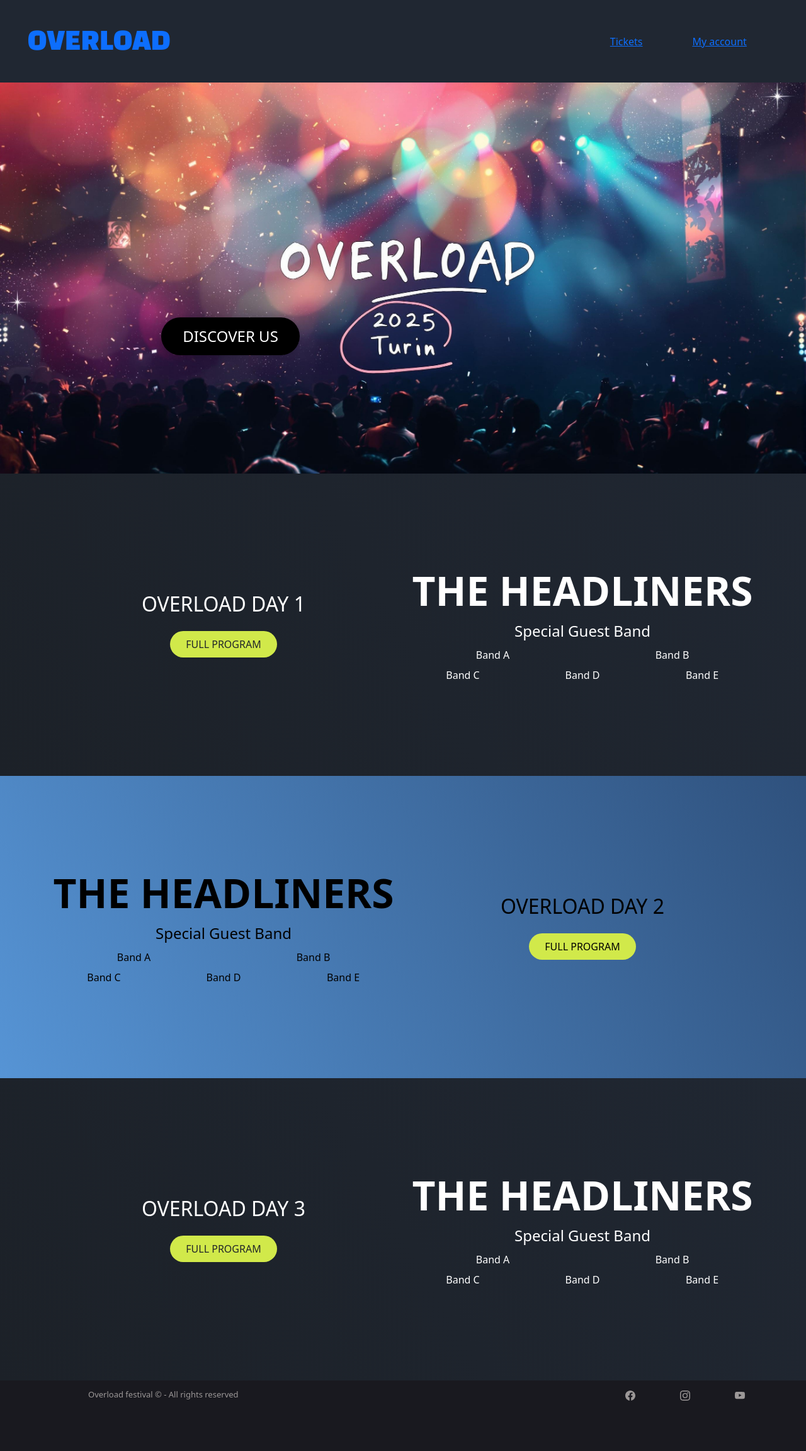
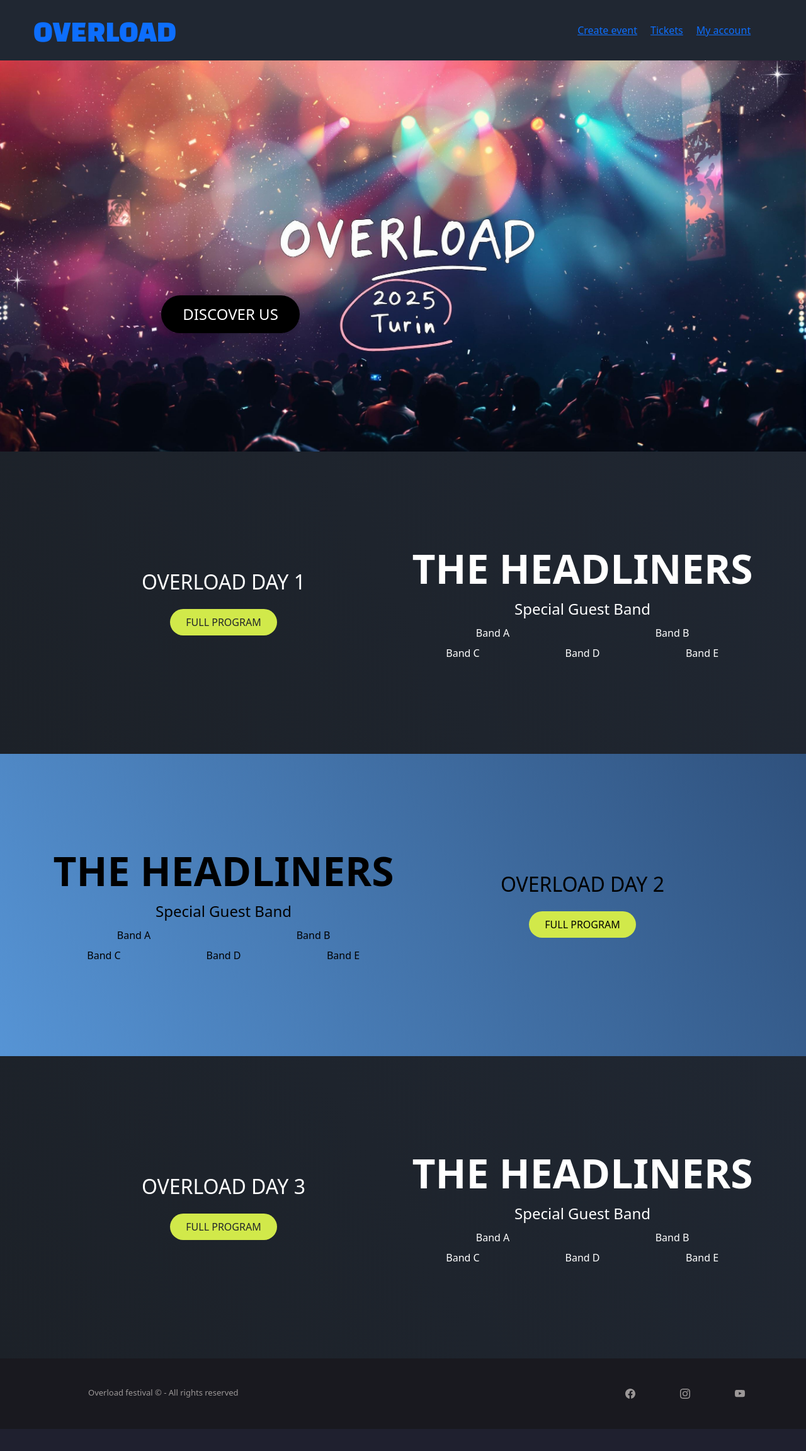
Before and after one commit to ferraroriccardo/musical-festival-website, a Flask app: page / in a window 1280 px wide. Shown: the whole page at 63% size. After the commit the page ends 2269 px from the top, so only its background shows below. Run offline with Flask 3, Linux system fonts and the light colour scheme; data that the repository does not hold is empty.

Commit message:
feat: refine navbar and footer layout; update CSS for improved styling and structure

```diff
--- a/static/style.css
+++ b/static/style.css
@@ -1,20 +1,19 @@
 .black-han-sans-regular {
     font-family: "Black Han Sans", sans-serif;
-    font-weight: 400;
-    font-style: normal;
 }
 
 .navbar {
     background-color: #202732;
     color: #ffffebd1;
+    height: 6rem;
 }
 
 .black-color {
     color: rgb(13, 13, 23);
 }
 
-.margin {
-    margin: 2rem;
+.top-padding {
+    margin-top: 1rem;
 }
 
 img.full-width-bg {
@@ -35,6 +34,10 @@ footer p {
     font-size: small;
     margin-left: 8rem;
     padding-top: 0.8rem;
+}
+
+footer div {
+    height: 7rem;
 }
 
 .banner-black,
--- a/templates/base.html
+++ b/templates/base.html
@@ -18,14 +18,15 @@
 
 <body>
     <nav class="navbar container-fluid">
-        <div class="row align-items-center w-100 m-0">
-            <h1 class="col-8 margin">
+        <!-- w-100 imposta la dimensione pari all'elemento padre (div grande come nav) -->
+        <div class="row align-items-center justify-content-center w-100">
+            <h1 class="col-8 top-padding">
                 <a href="{{ url_for('home') }}" class="text-decoration-none black-han-sans-regular">OVERLOAD</a>
             </h1>
-            <div class="col-3 d-flex justify-content-between">
-                {% if current_user.is_authenticated and current_user.tipo == "staff" %}
+            <div class="col-3 d-flex">
+                <!-- {% if current_user.is_authenticated and current_user.tipo == "staff" %} -->
+                <!-- {% endif %} -->
                 <a class="flex-fill text-center" href="{{ url_for('home') }}">Create event</a>
-                {% endif %}
                 <a class="flex-fill text-center" href="{{ url_for('home') }}">Tickets</a>
                 <a class="flex-fill text-center" href="{{ url_for('home') }}">My account</a>
             </div>
@@ -37,10 +38,10 @@
     {% endblock %}
 
     <footer class="container-fluid">
-            <div class="row align-items-center padding">
+            <div class="row align-items-center footer-div-height">
                 <p class="col-8">Overload festival © - All rights reserved</p>
 
-                <div class="col-2 d-flex justify-content-between">
+                <div class="col-2 d-flex align-items-center justify-content-between">
                     <svg xmlns="http://www.w3.org/2000/svg" width="16" height="16" fill="rgb(156, 152, 152)"
                         class="bi bi-facebook" viewBox="0 0 16 16">
                         <path
```
